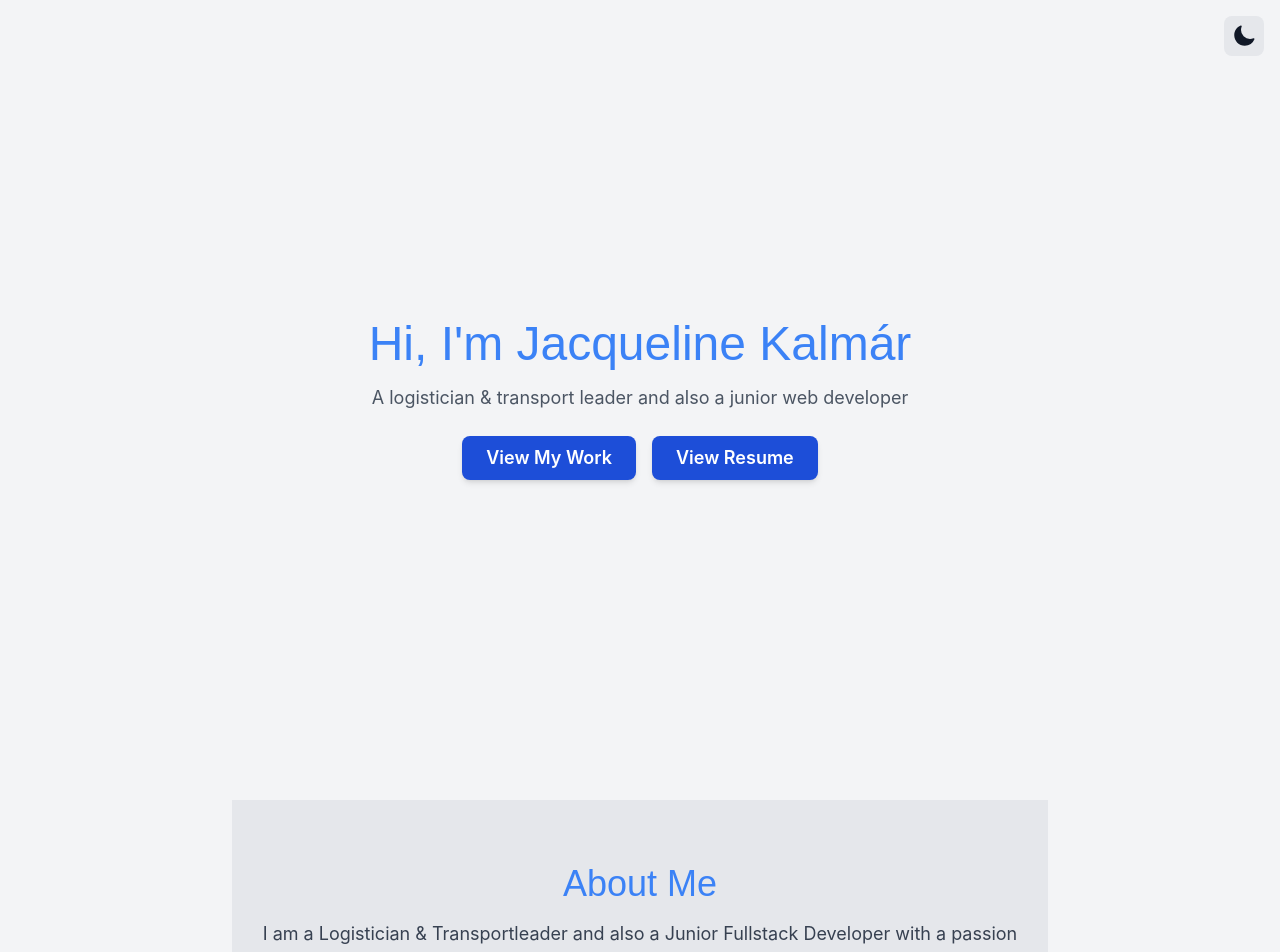
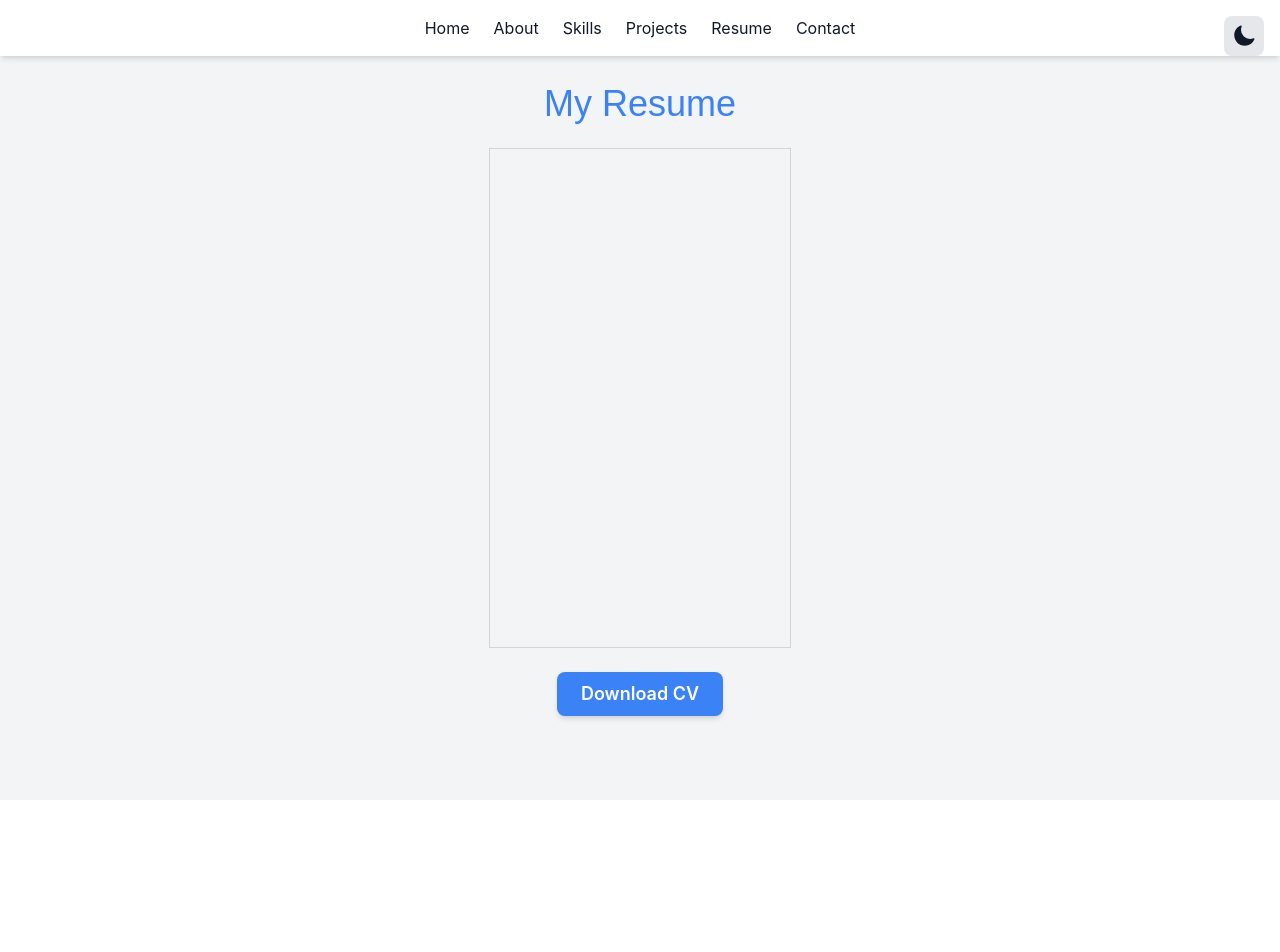
Before and after one commit to JaqiKal/jkalmar-portfolio, a React (Vite) app: page /resume in a window 1280 px wide. Shown: the top 952 px of the page. After the commit the page ends 800 px from the top, so only its background shows below. Built offline with nearby package versions, Linux system fonts and the light colour scheme.

Commit message:
feat: Add React Router navigation with Navbar
Installed React Router and added a Navbar component

Updated App.jsx to include routes for each section

Allows users to navigate between pages using links

```diff
--- a/package.json
+++ b/package.json
@@ -12,7 +12,8 @@
   "dependencies": {
     "@heroicons/react": "^2.2.0",
     "react": "^19.0.0",
-    "react-dom": "^19.0.0"
+    "react-dom": "^19.0.0",
+    "react-router-dom": "^7.1.5"
   },
   "devDependencies": {
     "@eslint/js": "^9.19.0",
--- a/src/App.jsx
+++ b/src/App.jsx
@@ -1,4 +1,6 @@
+import { BrowserRouter as Router, Routes, Route } from "react-router-dom";
 import ThemeToggle from "./components/ThemeToggle"; // ✅ Import the toggle button
+import Navbar from "./components/Navbar";
 import Hero from "./pages/Hero";
 import About from "./pages/About";
 import Skills from "./pages/Skills";
@@ -8,19 +10,44 @@ import Contact from "./pages/Contact";
 
 function App() {
   return (
+    <Router>
       <div className="min-h-screen flex flex-col items-center justify-center bg-neutral-100 dark:bg-neutral-900 text-neutral-900 dark:text-neutral-100">
+        <Navbar />
+
         {/* ✅ Add Theme Toggle Button */}
         <div className="absolute top-4 right-4">
           <ThemeToggle />
         </div>
+
         {/* Content */}
-      <Hero />
-      <About />
-      <Skills />
-      <Projects />
-      <Resume />
-      <Contact />
+        <Routes>
+          <Route
+            path="/"
+            element={<Hero />}
+          />
+          <Route
+            path="/about"
+            element={<About />}
+          />
+          <Route
+            path="/skills"
+            element={<Skills />}
+          />
+          <Route
+            path="/projects"
+            element={<Projects />}
+          />
+          <Route
+            path="/resume"
+            element={<Resume />}
+          />
+          <Route
+            path="/contact"
+            element={<Contact />}
+          />
+        </Routes>
       </div>
+    </Router>
   );
 }
 
--- /dev/null
+++ b/src/components/Navbar.jsx
@@ -0,0 +1,48 @@
+import { Link } from "react-router-dom";
+
+const Navbar = () => {
+  return (
+    <nav className="fixed top-0 left-0 w-full bg-white dark:bg-neutral-900 shadow-md py-4">
+      <div className="flex justify-center space-x-6">
+        <Link
+          to="/"
+          className="text-neutral-900 dark:text-neutral-100 hover:text-primary-500"
+        >
+          Home
+        </Link>
+        <Link
+          to="/about"
+          className="text-neutral-900 dark:text-neutral-100 hover:text-primary-500"
+        >
+          About
+        </Link>
+        <Link
+          to="/skills"
+          className="text-neutral-900 dark:text-neutral-100 hover:text-primary-500"
+        >
+          Skills
+        </Link>
+        <Link
+          to="/projects"
+          className="text-neutral-900 dark:text-neutral-100 hover:text-primary-500"
+        >
+          Projects
+        </Link>
+        <Link
+          to="/resume"
+          className="text-neutral-900 dark:text-neutral-100 hover:text-primary-500"
+        >
+          Resume
+        </Link>
+        <Link
+          to="/contact"
+          className="text-neutral-900 dark:text-neutral-100 hover:text-primary-500"
+        >
+          Contact
+        </Link>
+      </div>
+    </nav>
+  );
+};
+
+export default Navbar;
```
Also changed, not shown: 1 other file (tests, documents, lock files or other folders). Lines whose indentation alone changed are shown as unchanged.
